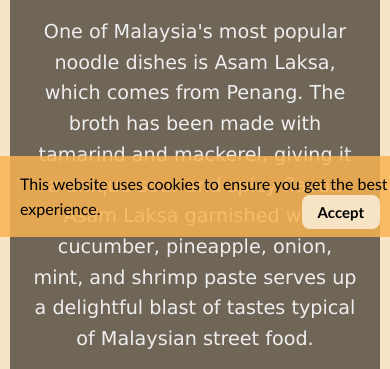
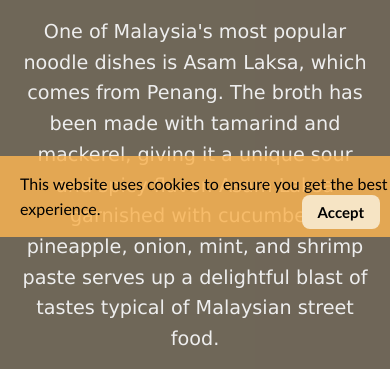
Before and after one commit to felicephoon-ux/Yummies, a plain HTML site: page AsamLaksa.html in a window 390 px wide. Shown: the part 607-976 px from the top of the page. Drawn offline with Linux system fonts and the light colour scheme; files whose address does not match are found by name; a web font is replaced by a local one.

Commit message:
Update navigationMenu.css

```diff
--- a/navigationMenu.css
+++ b/navigationMenu.css
@@ -511,8 +511,9 @@
             }
 
            body {
-                padding-left: 10px;
-                padding-right: 10px;
+                padding-left: 0;
+                padding-right: 0;
+                width: 100%;
                 box-sizing: border-box;
         }
 
```
